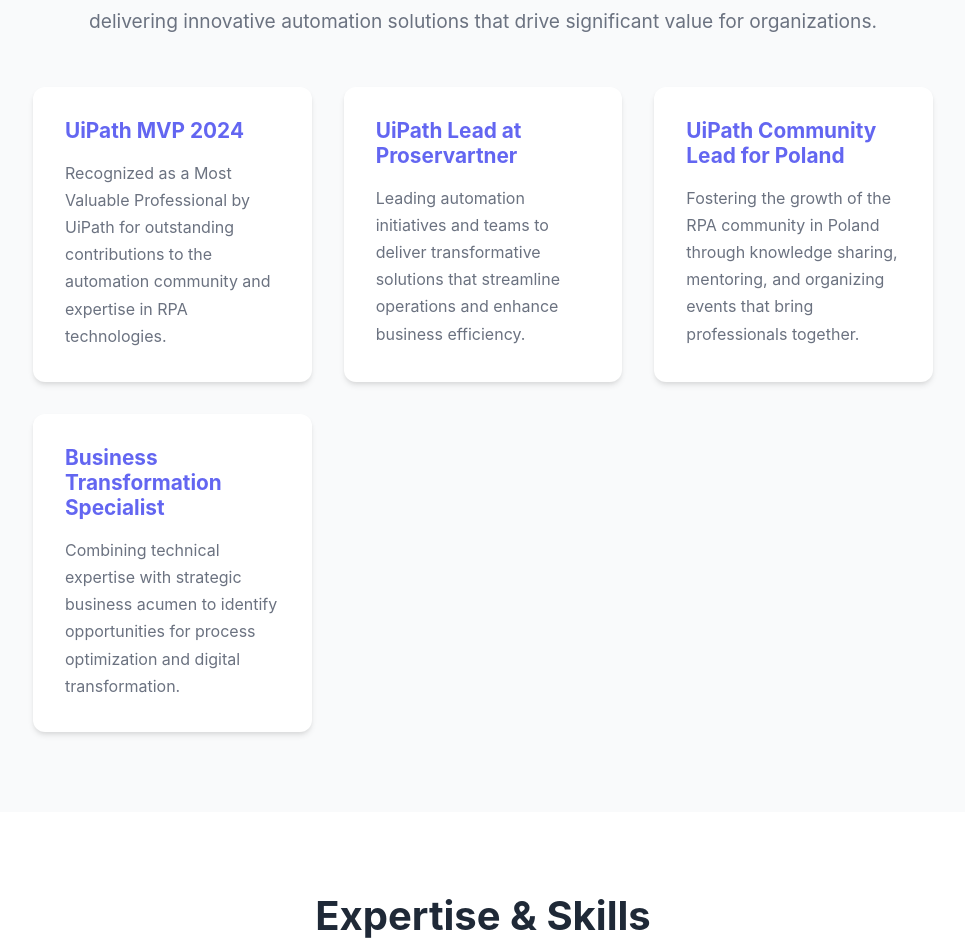
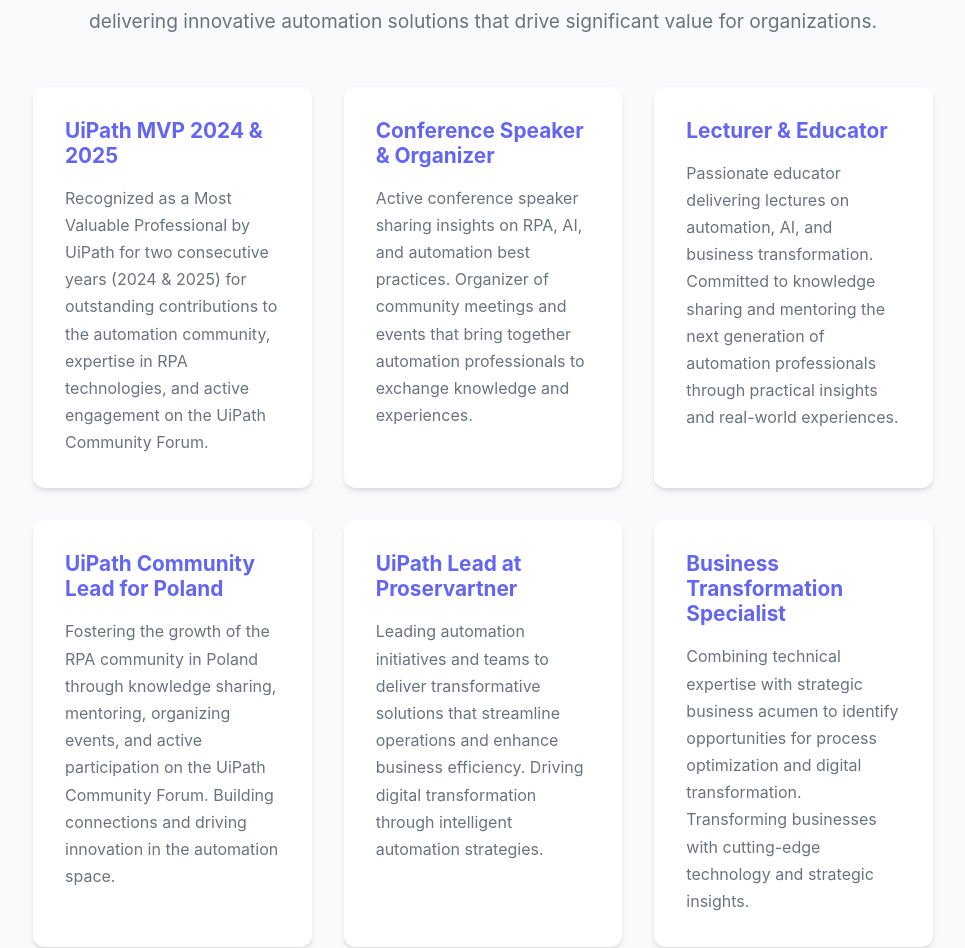
Before and after one commit to mikzielinski/PortfolioMZ, a React (Vite) app: page / in a window 1280 px wide. Shown: the part 1025-1973 px from the top of the page, without its empty margins (157-1122 px from the left). Built offline with nearby package versions, Linux system fonts and the light colour scheme; no server answers.

Commit message:
Update portfolio: MVP 2024 & 2025, add Activities section (conference speaker, organizer, lecturer)

```diff
--- a/index.html
+++ b/index.html
@@ -4,7 +4,7 @@
     <meta charset="UTF-8" />
     <link rel="icon" type="image/svg+xml" href="/vite.svg" />
     <meta name="viewport" content="width=device-width, initial-scale=1.0" />
-    <meta name="description" content="Mikołaj Zieliński - AI and Automation Lead | UiPath MVP 2024 | Work smart, not hard - just automate" />
+    <meta name="description" content="Mikołaj Zieliński - AI and Automation Lead | UiPath MVP 2024 & 2025 | Conference Speaker, Lecturer, Community Organizer | Work smart, not hard - just automate" />
     <title>Mikołaj Zieliński | AI and Automation Lead</title>
   </head>
   <body>
--- a/package.json
+++ b/package.json
@@ -25,6 +25,7 @@
     "eslint": "^8.55.0",
     "eslint-plugin-react-hooks": "^4.6.0",
     "eslint-plugin-react-refresh": "^0.4.5",
+    "gh-pages": "^6.3.0",
     "typescript": "^5.2.2",
     "vite": "^5.0.8"
   }
--- a/src/App.tsx
+++ b/src/App.tsx
@@ -2,6 +2,7 @@
 import Hero from './components/Hero'
 import About from './components/About'
 import Skills from './components/Skills'
+import Activities from './components/Activities'
 import Projects from './components/Projects'
 import Articles from './components/Articles'
 import Contact from './components/Contact'
@@ -68,7 +69,7 @@
       id: '2',
       title: 'UiPath 2025 → 2026: The Year Automation Started Thinking — and Where It Goes Next',
       date: 'Nov 25, 2025',
-      excerpt: 'By a UiPath MVP (x2) and Proservartner FastTrack Partner 2024 was the year when Generative AI taught us that machines…',
+      excerpt: 'By a UiPath MVP 2024 & 2025 and Proservartner FastTrack Partner - 2024 was the year when Generative AI taught us that machines…',
       url: 'https://www.linkedin.com/in/mikzielinski/recent-activity/articles/',
       imageUrl: '/article-placeholder.jpg'
     },
@@ -88,6 +89,7 @@
       <Hero />
       <About />
       <Skills />
+      <Activities />
       <Projects repos={repos} loading={loading} />
       <Articles articles={articles} />
       <Contact />
--- a/src/components/About.tsx
+++ b/src/components/About.tsx
@@ -15,31 +15,51 @@
             </p>
             <div className="about-details">
               <div className="about-item">
-                <h3>UiPath MVP 2024</h3>
+                <h3>UiPath MVP 2024 & 2025</h3>
                 <p>
-                  Recognized as a Most Valuable Professional by UiPath for outstanding
-                  contributions to the automation community and expertise in RPA technologies.
+                  Recognized as a Most Valuable Professional by UiPath for two consecutive years
+                  (2024 & 2025) for outstanding contributions to the automation community,
+                  expertise in RPA technologies, and active engagement on the UiPath Community Forum.
+                </p>
+              </div>
+              <div className="about-item">
+                <h3>Conference Speaker & Organizer</h3>
+                <p>
+                  Active conference speaker sharing insights on RPA, AI, and automation best practices.
+                  Organizer of community meetings and events that bring together automation professionals
+                  to exchange knowledge and experiences.
+                </p>
+              </div>
+              <div className="about-item">
+                <h3>Lecturer & Educator</h3>
+                <p>
+                  Passionate educator delivering lectures on automation, AI, and business transformation.
+                  Committed to knowledge sharing and mentoring the next generation of automation professionals
+                  through practical insights and real-world experiences.
+                </p>
+              </div>
+              <div className="about-item">
+                <h3>UiPath Community Lead for Poland</h3>
+                <p>
+                  Fostering the growth of the RPA community in Poland through knowledge sharing,
+                  mentoring, organizing events, and active participation on the UiPath Community Forum.
+                  Building connections and driving innovation in the automation space.
                 </p>
               </div>
               <div className="about-item">
                 <h3>UiPath Lead at Proservartner</h3>
                 <p>
-                  Leading automation initiatives and teams to deliver transformative
-                  solutions that streamline operations and enhance business efficiency.
-                </p>
-              </div>
-              <div className="about-item">
-                <h3>UiPath Community Lead for Poland</h3>
-                <p>
-                  Fostering the growth of the RPA community in Poland through knowledge
-                  sharing, mentoring, and organizing events that bring professionals together.
+                  Leading automation initiatives and teams to deliver transformative solutions that
+                  streamline operations and enhance business efficiency. Driving digital transformation
+                  through intelligent automation strategies.
                 </p>
               </div>
               <div className="about-item">
                 <h3>Business Transformation Specialist</h3>
                 <p>
-                  Combining technical expertise with strategic business acumen to identify
-                  opportunities for process optimization and digital transformation.
+                  Combining technical expertise with strategic business acumen to identify opportunities
+                  for process optimization and digital transformation. Transforming businesses with
+                  cutting-edge technology and strategic insights.
                 </p>
               </div>
             </div>
--- /dev/null
+++ b/src/components/Activities.css
@@ -0,0 +1,66 @@
+.activities {
+  background: var(--bg-primary);
+}
+
+.activities-grid {
+  display: grid;
+  grid-template-columns: repeat(auto-fit, minmax(280px, 1fr));
+  gap: 2rem;
+}
+
+.activity-card {
+  background: white;
+  padding: 2.5rem;
+  border-radius: 12px;
+  text-align: center;
+  box-shadow: var(--shadow);
+  transition: all 0.3s ease;
+  border: 2px solid transparent;
+  cursor: pointer;
+}
+
+.activity-card:hover {
+  transform: translateY(-8px);
+  box-shadow: var(--shadow-lg);
+  border-color: var(--primary-color);
+}
+
+.activity-icon {
+  font-size: 3rem;
+  color: var(--primary-color);
+  margin-bottom: 1.5rem;
+  display: flex;
+  justify-content: center;
+}
+
+.activity-card h3 {
+  color: var(--text-primary);
+  margin-bottom: 1rem;
+  font-size: 1.3rem;
+}
+
+.activity-card p {
+  color: var(--text-secondary);
+  line-height: 1.7;
+  margin-bottom: 1.5rem;
+}
+
+.activity-link {
+  color: var(--primary-color);
+  text-decoration: none;
+  font-weight: 600;
+  display: inline-flex;
+  align-items: center;
+  gap: 0.5rem;
+  transition: gap 0.3s ease;
+}
+
+.activity-link:hover {
+  gap: 0.8rem;
+}
+
+@media (max-width: 768px) {
+  .activities-grid {
+    grid-template-columns: 1fr;
+  }
+}
--- /dev/null
+++ b/src/components/Activities.tsx
@@ -0,0 +1,72 @@
+import { FaChalkboardTeacher, FaUsers, FaMicrophone, FaCertificate } from 'react-icons/fa'
+import './Activities.css'
+
+interface Activity {
+  icon: JSX.Element
+  title: string
+  description: string
+  link?: string
+}
+
+const Activities = () => {
+  const activities: Activity[] = [
+    {
+      icon: <FaCertificate />,
+      title: 'UiPath MVP 2024 & 2025',
+      description: 'Recognized as Most Valuable Professional for two consecutive years for outstanding contributions to the UiPath community.',
+      link: 'https://forum.uipath.com/u/mikolaj_zielinski/activity'
+    },
+    {
+      icon: <FaMicrophone />,
+      title: 'Conference Speaker',
+      description: 'Regular speaker at automation conferences, sharing insights on RPA, AI integration, and business transformation strategies.',
+    },
+    {
+      icon: <FaUsers />,
+      title: 'Conference & Meeting Organizer',
+      description: 'Organizing community events, workshops, and meetings that bring together automation professionals to share knowledge and best practices.',
+    },
+    {
+      icon: <FaChalkboardTeacher />,
+      title: 'Lecturer & Educator',
+      description: 'Delivering lectures and educational content on automation, process optimization, and digital transformation to professionals and students.',
+    }
+  ]
+
+  return (
+    <section id="activities" className="activities">
+      <div className="container">
+        <h2 className="section-title">Community Activities</h2>
+        <p className="section-subtitle">
+          Active contributor to the automation community through speaking, organizing, and education
+        </p>
+        <div className="activities-grid">
+          {activities.map((activity, index) => (
+            <div
+              key={index}
+              className="activity-card"
+              onClick={() => activity.link && window.open(activity.link, '_blank')}
+            >
+              <div className="activity-icon">{activity.icon}</div>
+              <h3>{activity.title}</h3>
+              <p>{activity.description}</p>
+              {activity.link && (
+                <a
+                  href={activity.link}
+                  target="_blank"
+                  rel="noopener noreferrer"
+                  className="activity-link"
+                  onClick={(e) => e.stopPropagation()}
+                >
+                  View Activity →
+                </a>
+              )}
+            </div>
+          ))}
+        </div>
+      </div>
+    </section>
+  )
+}
+
+export default Activities
--- a/src/components/Hero.tsx
+++ b/src/components/Hero.tsx
@@ -13,7 +13,7 @@
     <section id="hero" className="hero">
       <div className="container">
         <div className="hero-content">
-          <div className="hero-badge">UiPath MVP 2024</div>
+          <div className="hero-badge">UiPath MVP 2024 & 2025</div>
           <h1 className="hero-title">
             Mikołaj Zieliński
           </h1>
--- a/src/components/Navbar.tsx
+++ b/src/components/Navbar.tsx
@@ -33,6 +33,7 @@
           <ul className={`navbar-links ${mobileMenuOpen ? 'active' : ''}`}>
             <li><a href="#about" onClick={(e) => { e.preventDefault(); scrollToSection('about') }}>About</a></li>
             <li><a href="#skills" onClick={(e) => { e.preventDefault(); scrollToSection('skills') }}>Skills</a></li>
+            <li><a href="#activities" onClick={(e) => { e.preventDefault(); scrollToSection('activities') }}>Activities</a></li>
             <li><a href="#projects" onClick={(e) => { e.preventDefault(); scrollToSection('projects') }}>Projects</a></li>
             <li><a href="#articles" onClick={(e) => { e.preventDefault(); scrollToSection('articles') }}>Articles</a></li>
             <li><a href="#contact" onClick={(e) => { e.preventDefault(); scrollToSection('contact') }}>Contact</a></li>
```
Also changed, not shown: 404.html (added, +13 -0 lines), 2 other files (tests, documents, lock files or other folders).
